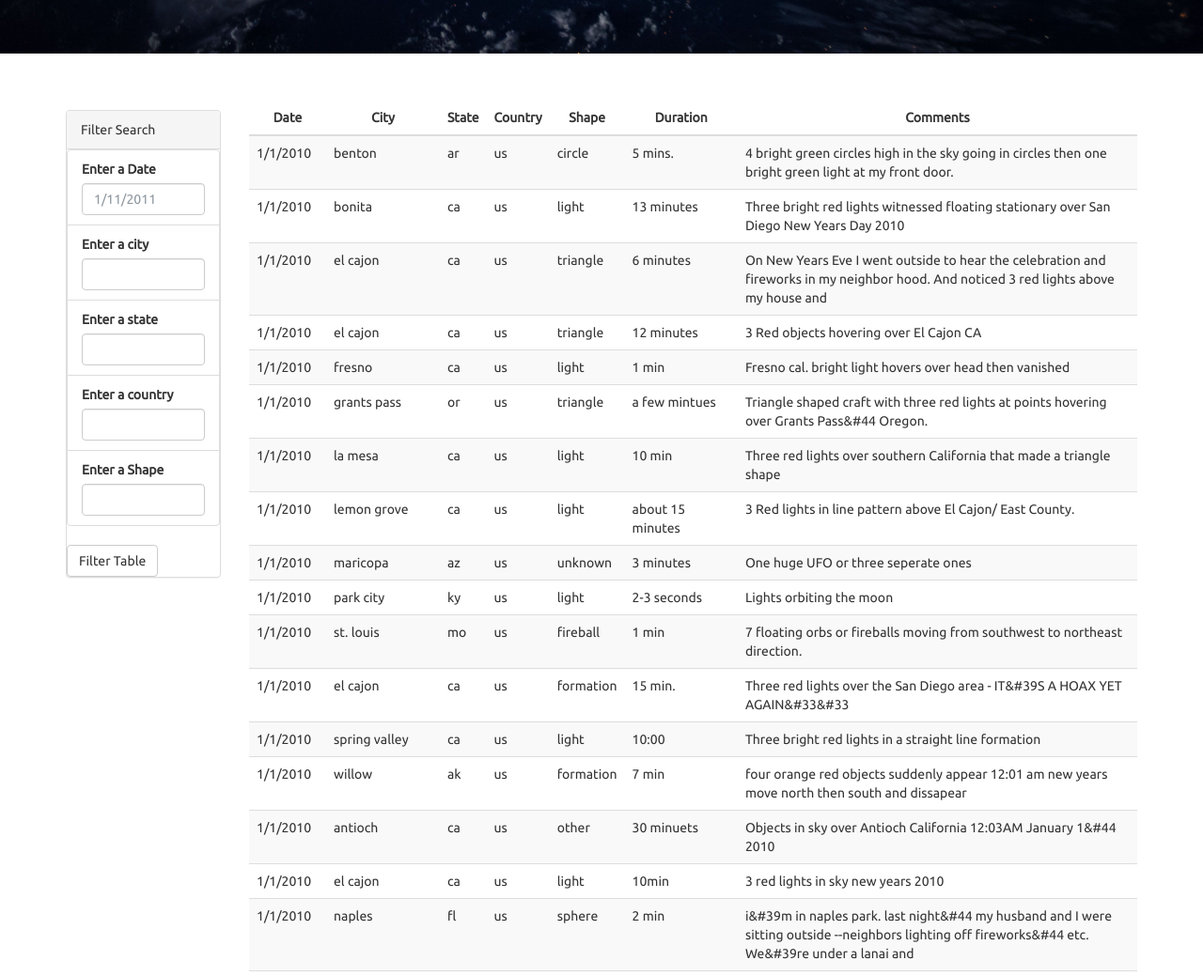
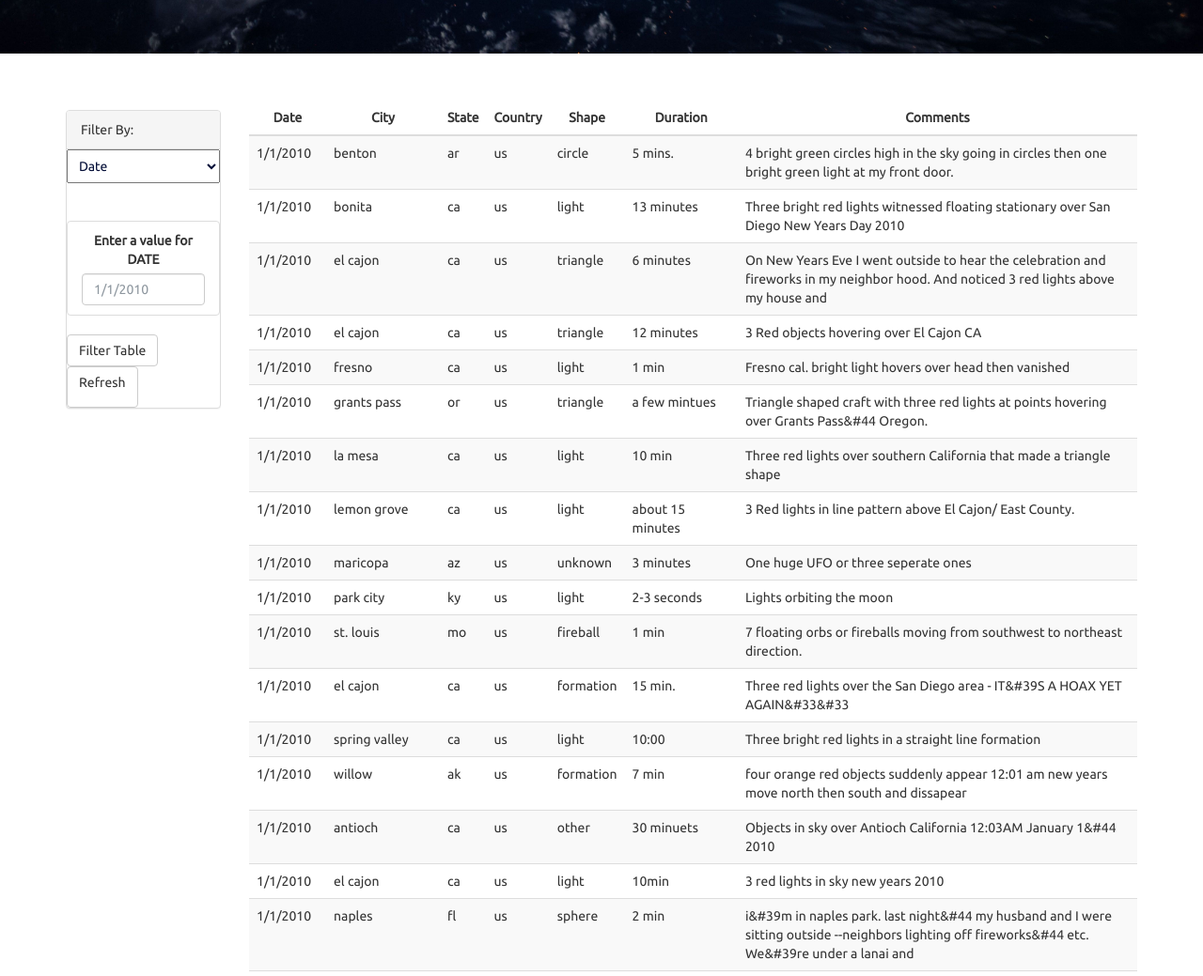
Before and after one commit to Jesskhunter/javascript-challenge, a plain HTML site: page level-2/index.html in a window 1280 px wide. Shown: the part 555-1594 px from the top of the page at 94% size. Drawn offline with nearby package versions, Linux system fonts and the light colour scheme.

Commit message:
updated files

```diff
--- a/UFO-level-2/index.html
+++ b/level-2/index.html
@@ -30,36 +30,33 @@
         <div class="col-md-2">
           <aside class="filters">
             <div class="panel panel-default">
-              <div class="panel-heading">Filter Search</div>
+              <div class="panel-heading">Filter By:</div>
               <div class="panel-body">
                 <form>
+                  <!-- Adding Search/Filter dropdown -->
+                  <select name="filter-type" id="filter-type" style="color:rgb(5, 15, 56)">
+                    <option value="datetime" selected >Date</option>
+                    <option value="city">City</option>
+                    <option value="state">State</option>
+                    <option value="country">Country</option>
+                    <option value="shape">Shape</option>
+                    <option>-------</option>
+
+                  </select>
+                  <br><br>
                   <div class="form-group">
                     <ul class="list-group" id="filters">
                       <li class="filter list-group-item">
-                        <label for="date">Enter a Date</label>
-                        <input class="form-control" id="datetime" type="text" placeholder="1/11/2011">
-                      </li>
-                      <li class="filter list-group-item">
-                        <label for="city">Enter a city</label>
-                        <input class="form-control" id="city" type="text">
-                      </li>
-                      <li class="filter list-group-item">
-                        <label for="state">Enter a state</label>
-                        <input class="form-control" id="state" type="text">
-                      </li>
-                      <li class="filter list-group-item">
-                        <label for="country">Enter a country</label>
-                        <input class="form-control" id="country" type="text">
-                      </li>
-                      <li class="filter list-group-item">
-                        <label for="shape">Enter a Shape</label>
-                        <input class="form-control" id="shape" type="text">
+                        <label for="datetime" style="text-align:center">Enter a value for DATE</label>
+                        <input class="form-control" id="filtertype" type="text" style="color:rgb(5, 15, 56)" placeholder="1/1/2010">
+
                       </li>
                     </ul>
                   </div>
                   <button id="filter-btn" type="button" class="btn btn-default">Filter Table</button>
+                  <button type="submit" class="btn btn-default" id="filter-btn" onClick="refreshPage()">Refresh</p></button>
                 </form>
-              </div>
+               </div>
             </div>
           </aside>
         </div>
--- a/UFO-level-2/static/js/app.js
+++ b/level-2/static/js/app.js
@@ -64,7 +64,7 @@ filterType.on("change", function() {
     d3.select("input").attr("placeholder", placeHolder);
     d3.select("label")
       .attr("for",filterValue)
-      .text(`Enter a value for  ${filterValue.toUpperCase()}`);
+      .text(`Enter a value for  ${filterValue.toLowerCase()}`);
 
 
 });
```
Also changed, not shown: UFO-level-1/index.html (deleted, +0 -81 lines), level-1/index.html (added, +81 -0 lines), level-1/static/css/style.css (renamed from UFO-level-1/static/css/style.css), level-1/static/images/nasa.jpg (renamed from UFO-level-1/static/images/nasa.jpg), level-1/static/images/ufo.svg (renamed from UFO-level-1/static/images/ufo.svg), level-1/static/js/app.js (renamed from UFO-level-1/static/js/app.js), level-1/static/js/data.js (renamed from UFO-level-1/static/js/data.js), level-2/static/css/style.css (renamed from UFO-level-2/static/css/style.css), level-2/static/images/nasa.jpg (renamed from UFO-level-2/static/images/nasa.jpg), level-2/static/images/ufo.svg (renamed from UFO-level-2/static/images/ufo.svg), level-2/static/js/data.js (renamed from UFO-level-2/static/js/data.js), 1 other file.
